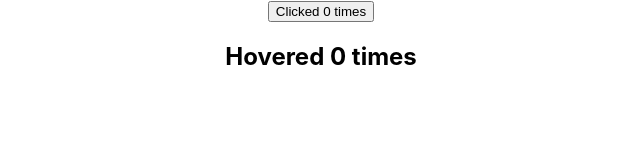
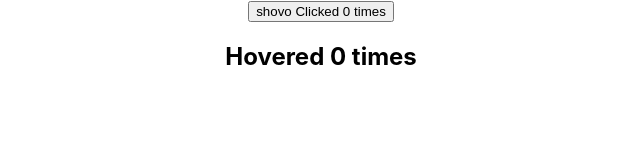
Before and after one commit to NewajShovo/learningReactProject, a React (Create React App) app: page / in a window 1280 px wide. Shown: the top 160 px of the page, without its empty margins (319-959 px from the left). Built offline with nearby package versions, Linux system fonts and the light colour scheme.

Commit message:
Passing parameters in HOC

```diff
--- a/src/App.js
+++ b/src/App.js
@@ -101,7 +101,7 @@
       </ErrorBoundary>
       */}
 
-      <ClickCounter />
+      <ClickCounter name="shovo" />
       <HoverCounter />
     </div>
   );
--- a/src/components/ClickCounter.js
+++ b/src/components/ClickCounter.js
@@ -6,8 +6,12 @@
   render() {
     const { count, incrementCount } = this.props;
 
-    return <button onClick={incrementCount}>Clicked {count} times</button>;
+    return (
+      <button onClick={incrementCount}>
+        {this.props.name} Clicked {count} times
+      </button>
+    );
   }
 }
 
-export default withCounter(ClickCounter);
+export default withCounter(ClickCounter, 5);
--- a/src/components/HoverCounter.jsx
+++ b/src/components/HoverCounter.jsx
@@ -13,4 +13,4 @@
   }
 }
 
-export default withCounter(HoverCounter);
+export default withCounter(HoverCounter, 10);
--- a/src/components/withCounter.jsx
+++ b/src/components/withCounter.jsx
@@ -1,6 +1,6 @@
 import React from "react";
 
-const withCounter = (WrappedComponent) => {
+const withCounter = (WrappedComponent, incrementNumber) => {
   class WithCounter extends React.Component {
     state = {
       count: 0,
@@ -8,7 +8,7 @@
 
     incrementCount = () => {
       this.setState((prevState) => {
-        return { count: prevState.count + 1 };
+        return { count: prevState.count + incrementNumber };
       });
     };
 
@@ -17,6 +17,7 @@
         <WrappedComponent
           count={this.state.count}
           incrementCount={this.incrementCount}
+          {...this.props}
         />
       );
     }
```
